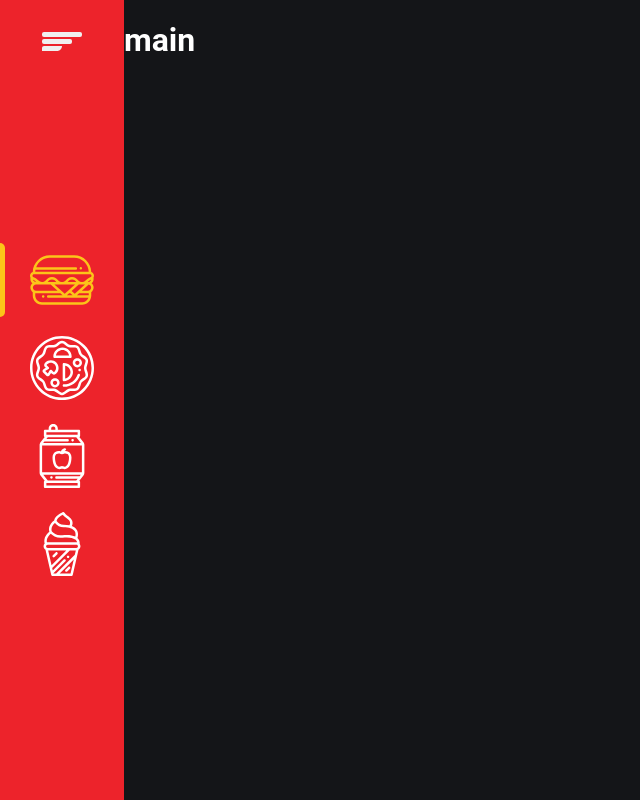
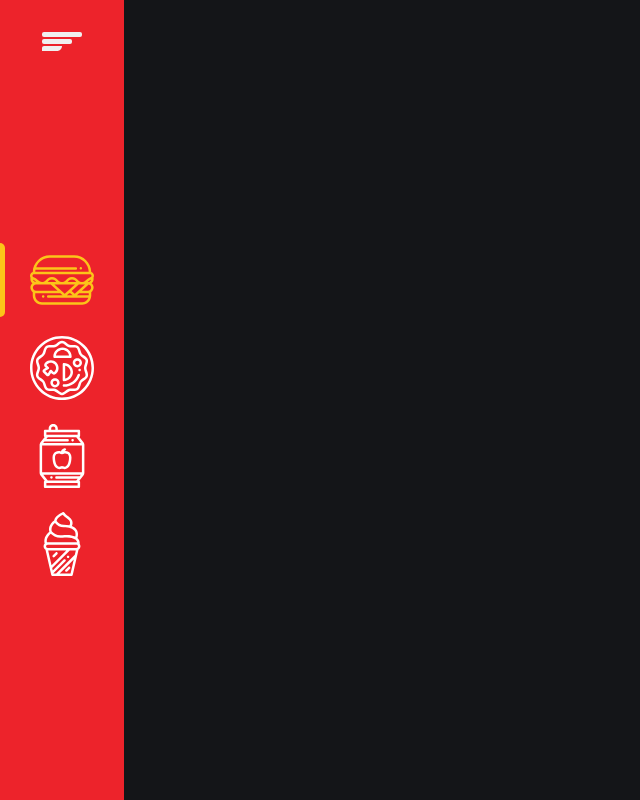
Before and after one commit to Leoodaviid/laparrilla, a React (Create React App) app: page / in a window 1280 px wide. Shown: the whole page, without its empty margins (0-640 px from the left). Built offline with nearby package versions, Linux system fonts and the light colour scheme; a web font is replaced by a local one.

Commit message:
Incluindo logo e outlet para subpaginas

```diff
--- a/src/pages/Main/index.tsx
+++ b/src/pages/Main/index.tsx
@@ -1,11 +1,17 @@
+import { Outlet } from 'react-router-dom'
 import Sidebar from '../../components/Sidebar/Sidebar'
 import { Container } from './styles'
+import logoImg from '../../assets/logo.svg'
 
-export default function Main() {
+const Main = () => {
   return (
     <Container>
       <Sidebar />
-      <h1>main</h1>
+      <section>
+        <img src={logoImg} alt='logo' />
+        <Outlet />
+      </section>
     </Container>
   )
 }
+export default Main
```
